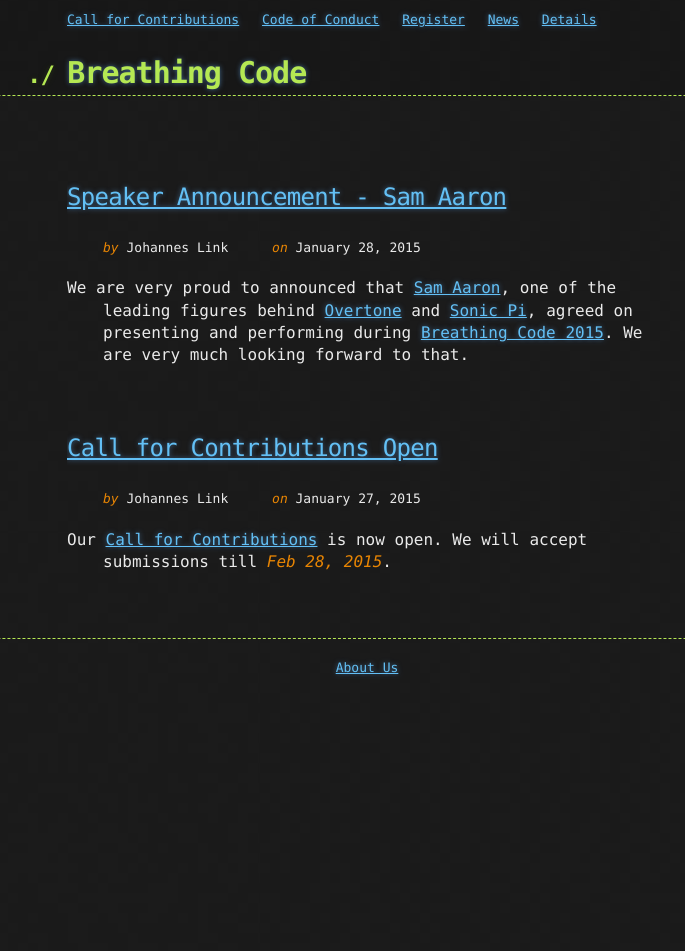
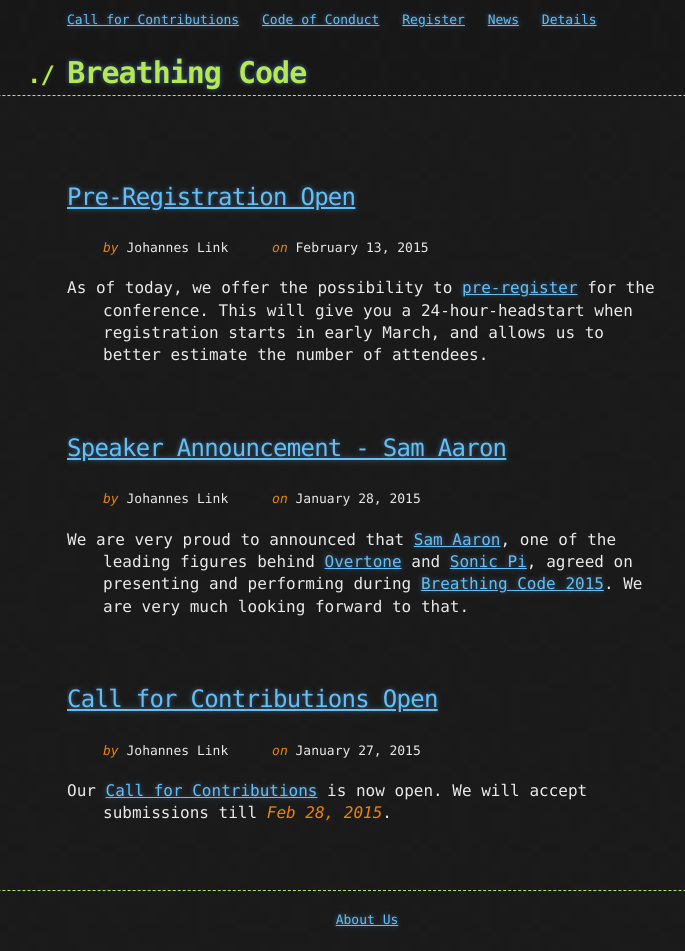
Before and after one commit to BreathingCode/BreathingCode.github.io, a Jekyll site: the page built from news.html, in a window 1280 px wide. Shown: the whole page, without its empty margins (273-958 px from the left). Built offline with Jekyll 4.4.1, drawn with Linux system fonts in a browser that asks for light colours; nearby versions of some CDN libraries; Markdown is read by kramdown in place of the engine named in the settings; before the commit the page ends 900 px from its top, so only the background shows below that.

Commit message:
Added post about preregistration

```diff
--- /dev/null
+++ b/_posts/2015-02-13-preregistration-open.md
@@ -0,0 +1,10 @@
+---
+layout: post
+title: Pre-Registration Open
+author: Johannes Link
+author_handle: johanneslink
+---
+
+As of today, we offer the possibility to [pre-register](/register.html)
+for the conference. This will give you a 24-hour-headstart when registration
+starts in early March, and allows us to better estimate the number of attendees.
--- a/index.html
+++ b/index.html
@@ -45,8 +45,9 @@ live coding means as an interface between humans and computers
 
 <p>
   Follow <a href="https://twitter.com/breathing_code">@breathing_code</a> to get
-  the latest conference news. Talk about the conference using the tag <a
-    href="https://twitter.com/hashtag/breathing15">#breathing15</a>.
+  the latest conference news, talk about the conference using the tag
+  <a href="https://twitter.com/hashtag/breathing15">#breathing15</a>, and
+  <a href="/register.html">pre-register</a> to reserve your place.
 </p>
 
 <p class="twitter-timeline">
```
